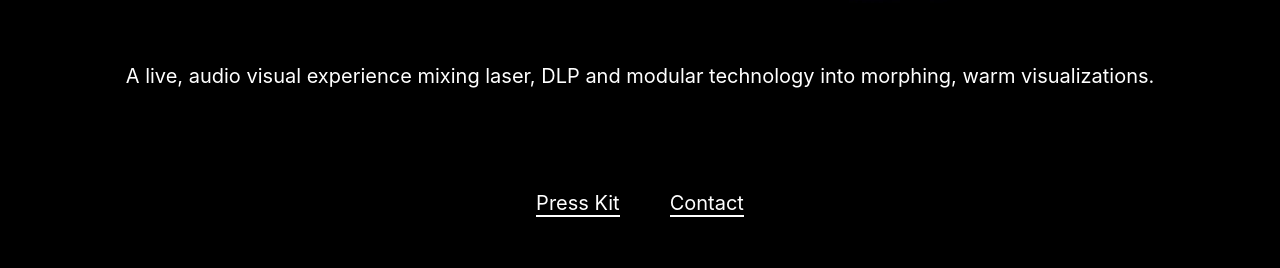
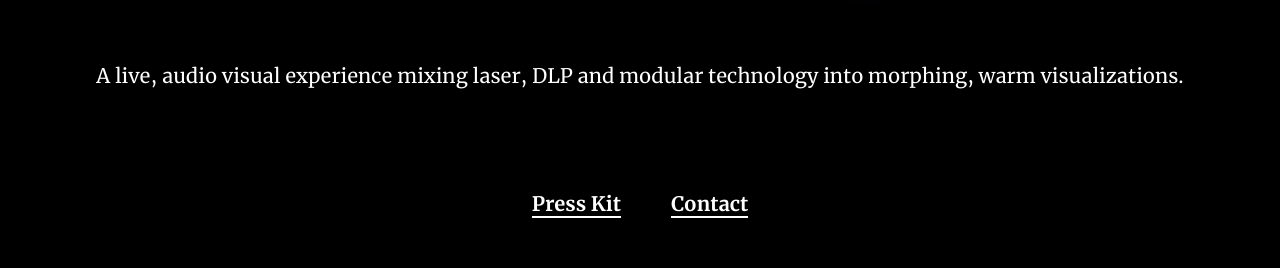
Before and after one commit to SpaceK33z/AGGG, a website built with Parcel: page src/index.html in a window 1280 px wide. Shown: the part 799-1067 px from the top of the page. Built offline with nearby package versions, Linux system fonts and the light colour scheme.

Commit message:
Add font

```diff
--- a/src/index.scss
+++ b/src/index.scss
@@ -1,6 +1,18 @@
+@font-face {
+  font-family: "Merriweather";
+  src: url("/font/Merriweather-Regular.ttf") format("truetype");
+  font-weight: normal;
+}
+
+@font-face {
+  font-family: "Merriweather";
+  src: url("/font/Merriweather-Bold.ttf") format("truetype");
+  font-weight: bold;
+}
+
 html, body {
   width: 100%;
-  font-family: -apple-system, BlinkMacSystemFont, 'Segoe UI', Roboto, Oxygen, Ubuntu, Cantarell, 'Open Sans', 'Helvetica Neue', sans-serif;
+  font-family: "Merriweather", sans-serif;
   background: #000;
   color: #fff;
   text-align: center;
@@ -53,6 +65,7 @@ h1 {
 
   a {
     font-size: 20px;
+    font-weight: bold;
     margin-right: 50px;
 
     &:last-child {
```
Also changed, not shown: src/index.html (+2 -2 lines), src/font/Merriweather-Bold.ttf (added), src/font/Merriweather-Regular.ttf (added).
